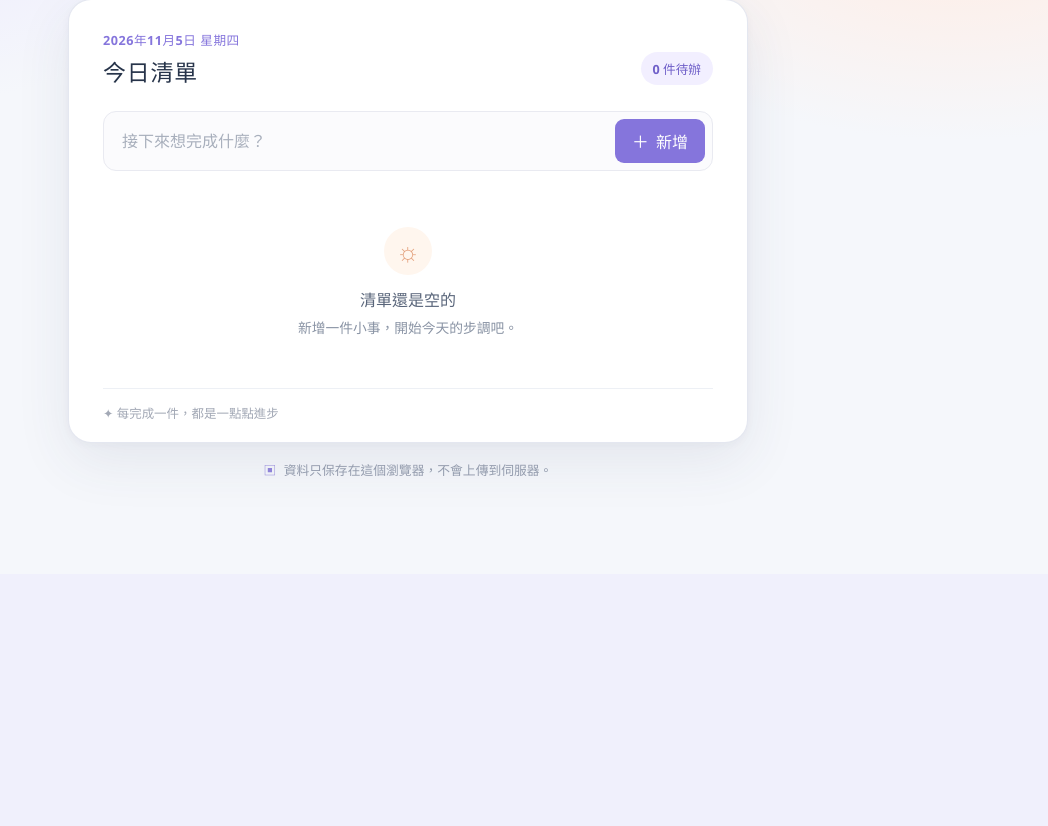
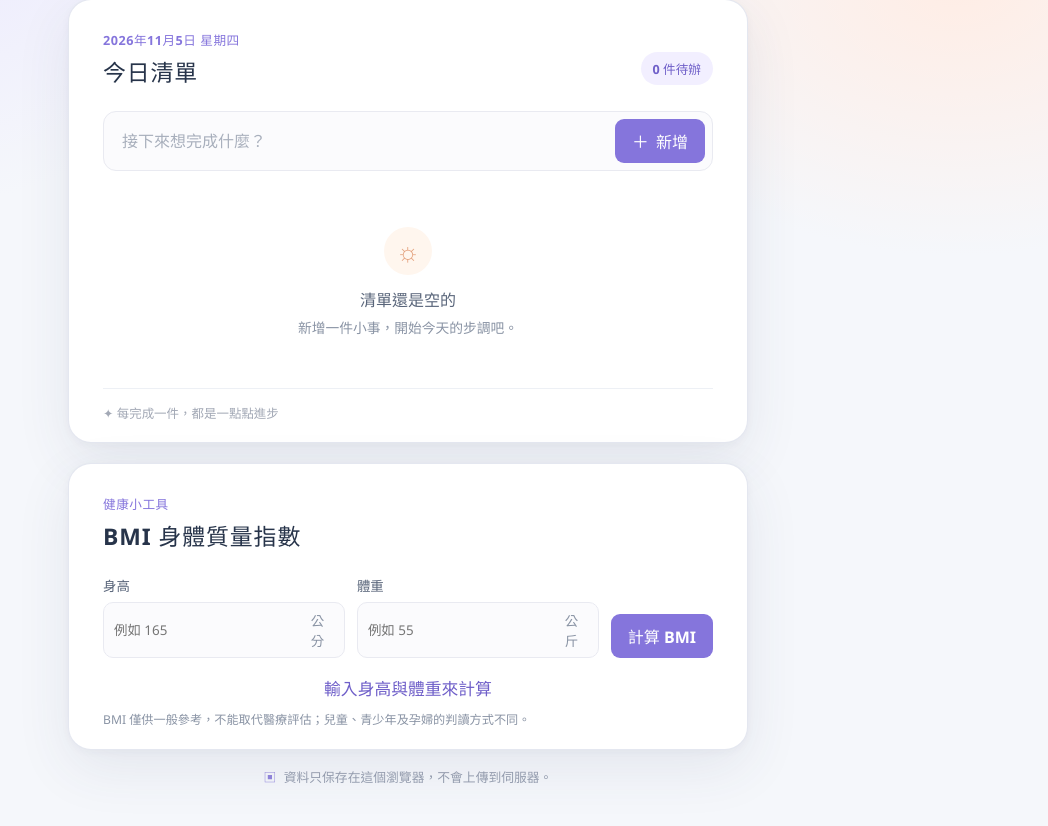
Before and after one commit to clas0429/test, a PHP site: page / in a window 1280 px wide. Shown: the part 226-1052 px from the top of the page, without its empty margins (232-1280 px from the left). Before the commit the page ends 702 px from the top, so only its background shows below. Run offline with PHP 8.4, Linux system fonts and the light colour scheme.

Commit message:
Add BMI calculator

```diff
--- a/app.js
+++ b/app.js
@@ -106,3 +106,27 @@ window.addEventListener("storage", (event) => {
 });
 
 render();
+
+const bmiForm = document.querySelector("#bmi-form");
+const bmiResult = document.querySelector("#bmi-result");
+
+bmiForm.addEventListener("submit", (event) => {
+  event.preventDefault();
+  const heightCm = Number(bmiForm.elements.height.value);
+  const weightKg = Number(bmiForm.elements.weight.value);
+  if (!Number.isFinite(heightCm) || !Number.isFinite(weightKg)
+      || heightCm < 50 || heightCm > 250 || weightKg < 10 || weightKg > 500) {
+    bmiResult.textContent = "請輸入有效的身高（50–250 公分）與體重（10–500 公斤）。";
+    return;
+  }
+
+  const bmi = weightKg / ((heightCm / 100) ** 2);
+  let category;
+  if (bmi < 18.5) category = "體重過輕";
+  else if (bmi < 24) category = "正常範圍";
+  else if (bmi < 27) category = "過重";
+  else if (bmi < 30) category = "輕度肥胖";
+  else if (bmi < 35) category = "中度肥胖";
+  else category = "重度肥胖";
+  bmiResult.textContent = `你的 BMI 是 ${bmi.toFixed(1)}（${category}）`;
+});
--- a/index.html
+++ b/index.html
@@ -46,6 +46,27 @@
       </footer>
     </section>
 
+    <section class="board bmi-board" aria-labelledby="bmi-title">
+      <div class="board-top">
+        <div>
+          <p class="date-label">健康小工具</p>
+          <h2 id="bmi-title">BMI 身體質量指數</h2>
+        </div>
+      </div>
+      <form id="bmi-form" class="bmi-form">
+        <div class="bmi-field">
+          <label for="height">身高</label>
+          <div class="bmi-input-wrap"><input id="height" name="height" type="number" min="50" max="250" step="0.1" placeholder="例如 165" required><span>公分</span></div>
+        </div>
+        <div class="bmi-field">
+          <label for="weight">體重</label>
+          <div class="bmi-input-wrap"><input id="weight" name="weight" type="number" min="10" max="500" step="0.1" placeholder="例如 55" required><span>公斤</span></div>
+        </div>
+        <button type="submit" class="add-button">計算 BMI</button>
+      </form>
+      <p id="bmi-result" class="bmi-result" role="status" aria-live="polite">輸入身高與體重來計算</p>
+      <p class="bmi-note">BMI 僅供一般參考，不能取代醫療評估；兒童、青少年及孕婦的判讀方式不同。</p>
+    </section>
     <p class="privacy-note"><span aria-hidden="true">▣</span> 資料只保存在這個瀏覽器，不會上傳到伺服器。</p>
   </main>
 </body>
--- a/styles.css
+++ b/styles.css
@@ -58,3 +58,13 @@ h2 { margin: 0; font-size: 1.43rem; letter-spacing: .04em; }
 @keyframes appear { from { transform: translateY(4px); opacity: 0; } to { transform: translateY(0); opacity: 1; } }
 @media (max-width: 520px) { body { padding: 38px 14px 28px; } .hero { margin-left: 3px; } .board { padding: 23px 18px 17px; border-radius: 18px; } .board-top { margin-bottom: 18px; } .add-button { padding-inline: 13px; } .board-footer { font-size: .72rem; } }
 @media (prefers-reduced-motion: reduce) { *, *::before, *::after { scroll-behavior: auto !important; animation-duration: .01ms !important; animation-iteration-count: 1 !important; transition-duration: .01ms !important; } }
+
+.bmi-board { margin-top: 20px; }
+.bmi-form { display: grid; grid-template-columns: 1fr 1fr auto; align-items: end; gap: 12px; }
+.bmi-field { display: grid; gap: 7px; color: #59657a; font-size: .84rem; font-weight: 700; }
+.bmi-input-wrap { display: flex; align-items: center; gap: 8px; padding: 7px 10px; border: 1px solid #e9eaf1; border-radius: 10px; background: #fbfbfd; color: #8993a4; font-weight: 400; }
+.bmi-input-wrap:focus-within { border-color: #b7acef; box-shadow: 0 0 0 3px rgba(133, 117, 220, .1); }
+.bmi-input-wrap input { width: 100%; min-width: 0; padding: 3px 0; border: 0; outline: 0; color: var(--ink); background: transparent; }
+.bmi-result { margin: 18px 0 0; color: var(--lavender-dark); font-size: 1.05rem; font-weight: 800; text-align: center; }
+.bmi-note { margin: 10px 0 0; color: var(--muted); font-size: .76rem; line-height: 1.6; }
+@media (max-width: 520px) { .bmi-form { grid-template-columns: 1fr 1fr; } .bmi-form > .add-button { grid-column: 1 / -1; } }
```
Also changed, not shown: site/app.js (+24 -0 lines), site/index.html (+21 -0 lines), site/styles.css (+10 -0 lines).
